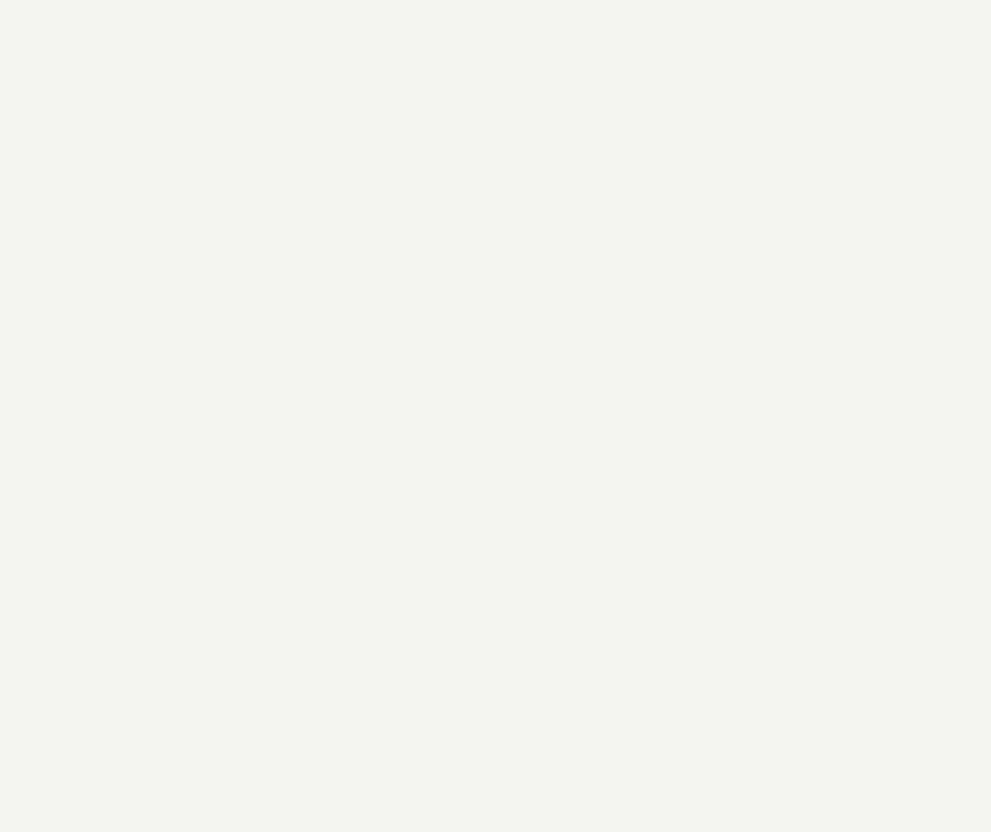
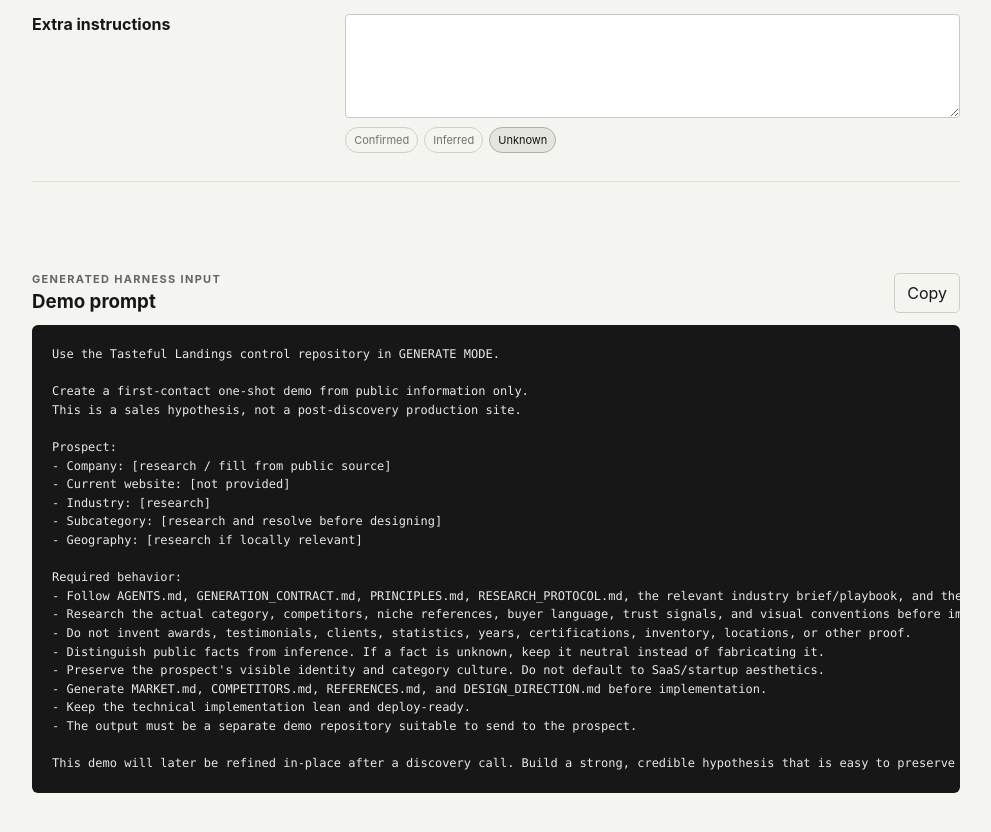
Before and after one commit to Terraciano/discovery-console, a React (Vite) app: page / in a window 1280 px wide. Shown: the part 1800-2632 px from the top of the page, without its empty margins (284-1275 px from the left). Before the commit the page ends 1220 px from the top, so only its background shows below. Built offline with nearby package versions, Linux system fonts and the light colour scheme.

Commit message:
Add initial demo prompt generator (#2)
* Add pre-discovery demo prompt section

* Add demo prompt generator and isolate pre-discovery data

* Add demo prompt workflow to console

* Style generated demo prompt panel

* Document pre-discovery demo prompt workflow

```diff
--- a/src/App.tsx
+++ b/src/App.tsx
@@ -1,7 +1,7 @@
 import { useEffect, useMemo, useState } from "react";
 import { sections } from "./questions";
 import type { Answer, AnswerValue, DiscoveryState, EvidenceStatus, Question } from "./types";
-import { buildHarnessJson, buildMarkdown, downloadText } from "./export";
+import { buildDemoPrompt, buildHarnessJson, buildMarkdown, downloadText } from "./export";
 
 const STORAGE_KEY = "discovery-console:v1";
 
@@ -36,6 +36,7 @@ function App() {
   }, [state]);
 
   const json = useMemo(() => buildHarnessJson(state), [state]);
+  const demoPrompt = useMemo(() => buildDemoPrompt(state), [state]);
 
   const answered = useMemo(() => {
     return Object.values(state.answers).filter((answer) => {
@@ -78,6 +79,10 @@ function App() {
 
   const copyJson = async () => {
     await navigator.clipboard.writeText(JSON.stringify(json, null, 2));
+  };
+
+  const copyDemoPrompt = async () => {
+    await navigator.clipboard.writeText(demoPrompt);
   };
 
   const section = sections.find((item) => item.id === activeSection) ?? sections[0];
@@ -128,12 +133,25 @@ function App() {
       <main>
         <header className="topbar">
           <div>
-            <p className="eyebrow">Discovery call</p>
+            <p className="eyebrow">{section.id === "demoPrompt" ? "First-contact demo" : "Discovery call"}</p>
             <h2>{section.title}</h2>
             {section.description && <p className="muted">{section.description}</p>}
           </div>
 
           <div className="actions">
+            {section.id === "demoPrompt" ? (
+              <>
+                <button className="ghost" onClick={copyDemoPrompt}>Copy demo prompt</button>
+                <button
+                  onClick={() =>
+                    downloadText("DEMO_PROMPT.md", demoPrompt, "text/markdown")
+                  }
+                >
+                  Download prompt
+                </button>
+              </>
+            ) : (
+              <>
                 <button className="ghost" onClick={() => setShowJson((value) => !value)}>
                   {showJson ? "Hide JSON" : "Preview JSON"}
                 </button>
@@ -156,14 +174,17 @@ function App() {
                 >
                   Download MD
                 </button>
+              </>
+            )}
           </div>
         </header>
 
-        {showJson ? (
+        {showJson && section.id !== "demoPrompt" ? (
           <section className="json-panel">
             <pre>{JSON.stringify(json, null, 2)}</pre>
           </section>
         ) : (
+          <>
           <section className="question-list">
             {section.questions.map((question) => {
               const answer = state.answers[question.id] ?? defaultAnswer(question);
@@ -228,6 +249,19 @@ function App() {
               );
             })}
           </section>
+          {section.id === "demoPrompt" && (
+            <section className="prompt-panel">
+              <div className="prompt-heading">
+                <div>
+                  <p className="eyebrow">Generated harness input</p>
+                  <h3>Demo prompt</h3>
+                </div>
+                <button className="ghost" onClick={copyDemoPrompt}>Copy</button>
+              </div>
+              <pre>{demoPrompt}</pre>
+            </section>
+          )}
+          </>
         )}
       </main>
     </div>
--- a/src/export.ts
+++ b/src/export.ts
@@ -31,6 +31,7 @@ export const buildHarnessJson = (state: DiscoveryState) => {
   const unknowns: string[] = [];
 
   for (const section of sections) {
+    if (section.id === "demoPrompt") continue;
     for (const question of section.questions) {
       const answer = state.answers[question.id];
       if (!answer || empty(answer)) {
@@ -61,6 +62,7 @@ export const buildMarkdown = (state: DiscoveryState) => {
   const lines = ["# Client Discovery Brief", "", "> Generated by Discovery Console.", ""];
 
   for (const section of sections) {
+    if (section.id === "demoPrompt") continue;
     lines.push(`## ${section.title}`, "");
     for (const question of section.questions) {
       const answer = state.answers[question.id];
@@ -96,3 +98,63 @@ export const downloadText = (filename: string, content: string, type: string) =>
   anchor.click();
   URL.revokeObjectURL(url);
 };
+
+
+const answerText = (state: DiscoveryState, id: string) => {
+  const answer = state.answers[id];
+  if (!answer) return "";
+  if (Array.isArray(answer.value)) return answer.value.join(", ");
+  return String(answer.value ?? "").trim();
+};
+
+export const buildDemoPrompt = (state: DiscoveryState) => {
+  const company = answerText(state, "demo.companyName");
+  const website = answerText(state, "demo.websiteUrl");
+  const industry = answerText(state, "demo.industry");
+  const subcategory = answerText(state, "demo.subcategory");
+  const geography = answerText(state, "demo.geography");
+  const publicContext = answerText(state, "demo.publicContext");
+  const goal = answerText(state, "demo.demoGoal");
+  const preserve = answerText(state, "demo.mustPreserve");
+  const avoid = answerText(state, "demo.avoid");
+  const repo = answerText(state, "demo.targetRepository");
+  const extra = answerText(state, "demo.extraInstructions");
+
+  const lines = [
+    "Use the Tasteful Landings control repository in GENERATE MODE.",
+    "",
+    "Create a first-contact one-shot demo from public information only.",
+    "This is a sales hypothesis, not a post-discovery production site.",
+    "",
+    "Prospect:",
+    `- Company: ${company || "[research / fill from public source]"}`,
+    `- Current website: ${website || "[not provided]"}`,
+    `- Industry: ${industry || "[research]"}`,
+    `- Subcategory: ${subcategory || "[research and resolve before designing]"}`,
+    `- Geography: ${geography || "[research if locally relevant]"}`,
+  ];
+
+  if (publicContext) lines.push("", "Known public context:", publicContext);
+  if (goal) lines.push("", "What this demo should prove:", goal);
+  if (preserve) lines.push("", "Public identity cues worth preserving:", preserve);
+  if (avoid) lines.push("", "Avoid:", avoid);
+  if (repo) lines.push("", `Create the demo in a new repository named: ${repo}`);
+  if (extra) lines.push("", "Extra instructions:", extra);
+
+  lines.push(
+    "",
+    "Required behavior:",
+    "- Follow AGENTS.md, GENERATION_CONTRACT.md, PRINCIPLES.md, RESEARCH_PROTOCOL.md, the relevant industry brief/playbook, and the efficiency harness.",
+    "- Research the actual category, competitors, niche references, buyer language, trust signals, and visual conventions before implementation.",
+    "- Do not invent awards, testimonials, clients, statistics, years, certifications, inventory, locations, or other proof.",
+    "- Distinguish public facts from inference. If a fact is unknown, keep it neutral instead of fabricating it.",
+    "- Preserve the prospect's visible identity and category culture. Do not default to SaaS/startup aesthetics.",
+    "- Generate MARKET.md, COMPETITORS.md, REFERENCES.md, and DESIGN_DIRECTION.md before implementation.",
+    "- Keep the technical implementation lean and deploy-ready.",
+    "- The output must be a separate demo repository suitable to send to the prospect.",
+    "",
+    "This demo will later be refined in-place after a discovery call. Build a strong, credible hypothesis that is easy to preserve and modify rather than an over-engineered final system."
+  );
+
+  return lines.join("\n");
+};
--- a/src/questions.ts
+++ b/src/questions.ts
@@ -7,6 +7,24 @@ const yesNo = [
 ];
 
 export const sections: Section[] = [
+  {
+    id: "demoPrompt",
+    title: "Demo prompt",
+    description: "Pre-discovery input. Use public information to generate the first one-shot demo.",
+    questions: [
+      { id: "demo.companyName", label: "Prospect / company name", type: "text" },
+      { id: "demo.websiteUrl", label: "Current public website", type: "text", placeholder: "https://..." },
+      { id: "demo.industry", label: "Industry", type: "text" },
+      { id: "demo.subcategory", label: "Best-known subcategory", type: "text", help: "Leave broad if public information is not enough; the harness must research it." },
+      { id: "demo.geography", label: "Primary geography / market", type: "text" },
+      { id: "demo.publicContext", label: "Useful public context you already know", type: "textarea", help: "Products, services, story, reputation, positioning. Only public or clearly inferred information." },
+      { id: "demo.demoGoal", label: "What should this demo prove?", type: "textarea", placeholder: "Example: make the brokerage feel more discreet and specialist without turning it into a tech startup." },
+      { id: "demo.mustPreserve", label: "Identity cues worth preserving", type: "textarea", help: "Only if visible publicly: heritage, local character, specialist tone, architecture, product focus, etc." },
+      { id: "demo.avoid", label: "Visual / positioning directions to avoid", type: "textarea", placeholder: "SaaS, tech-plastic, black-and-gold luxury cliché..." },
+      { id: "demo.targetRepository", label: "Desired demo repository name", type: "text", placeholder: "landing-brand-slug" },
+      { id: "demo.extraInstructions", label: "Extra instructions", type: "textarea" }
+    ],
+  },
   {
     id: "project",
     title: "Project",
--- a/src/styles.css
+++ b/src/styles.css
@@ -290,3 +290,27 @@ pre {
     grid-template-columns: 1fr;
   }
 }
+
+.prompt-panel {
+  max-width: 1080px;
+  padding: 0 36px 80px;
+}
+
+.prompt-heading {
+  display: flex;
+  align-items: end;
+  justify-content: space-between;
+  gap: 16px;
+  margin: 10px 0 12px;
+}
+
+.prompt-heading h3 {
+  margin: 4px 0 0;
+}
+
+@media (max-width: 650px) {
+  .prompt-panel {
+    padding-left: 18px;
+    padding-right: 18px;
+  }
+}
```
Also changed, not shown: 1 other file (tests, documents, lock files or other folders). Lines whose indentation alone changed are shown as unchanged.
